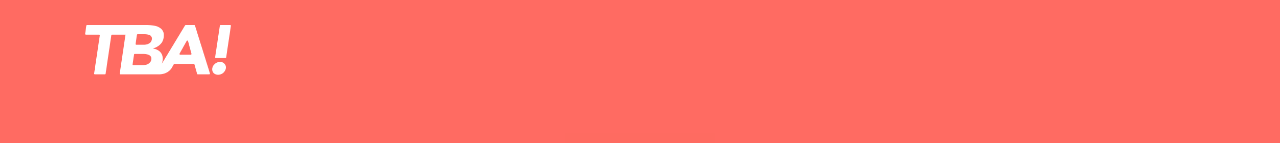
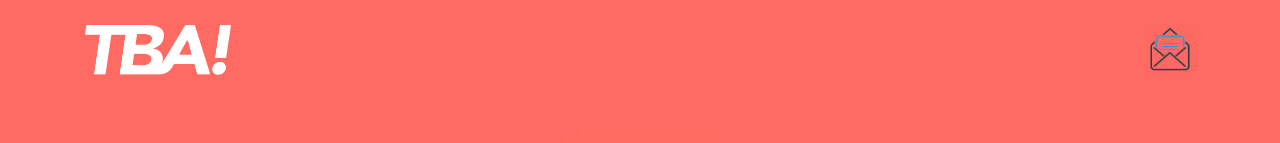
Before and after one commit to LukaGado/TBA-landing, a plain HTML site: page index.html in a window 1280 px wide. Shown: the top 143 px of the page. Drawn offline with nearby package versions, Linux system fonts and the light colour scheme.

Commit message:
TBA Landing page initial commit

```diff
--- a/index.html
+++ b/index.html
@@ -29,6 +29,11 @@
             <div class="col-md-6">
                 <a href="index.html">
                     <img src="assets/img/TBA-logo.png" alt="">
+                </a>
+            </div>
+            <div class="col-md-6 text-right">
+                <a href="mailto:tomi@jointba.com">
+                    <img src="assets/img/email.png" alt="">
                 </a>
             </div>
         </div>
```
Also changed, not shown: assets/img/email.png (added).
